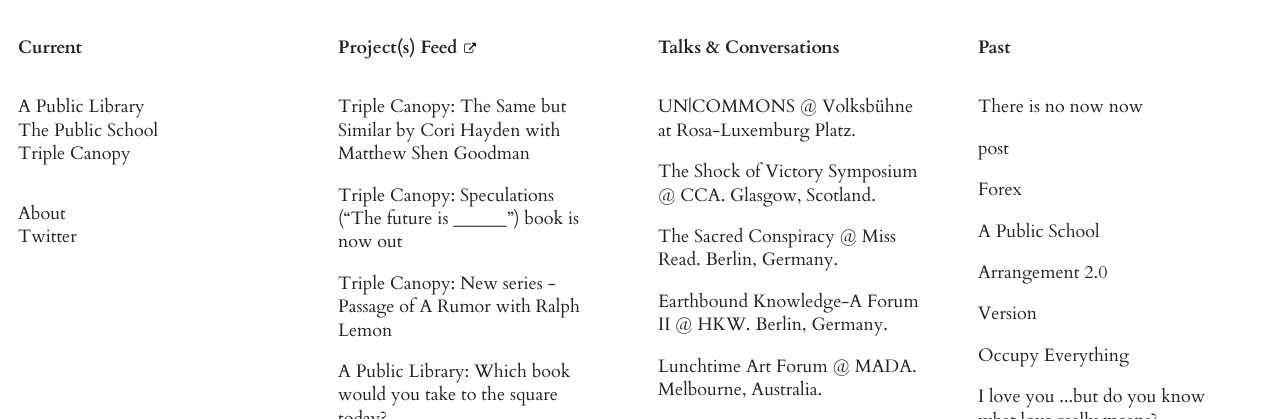
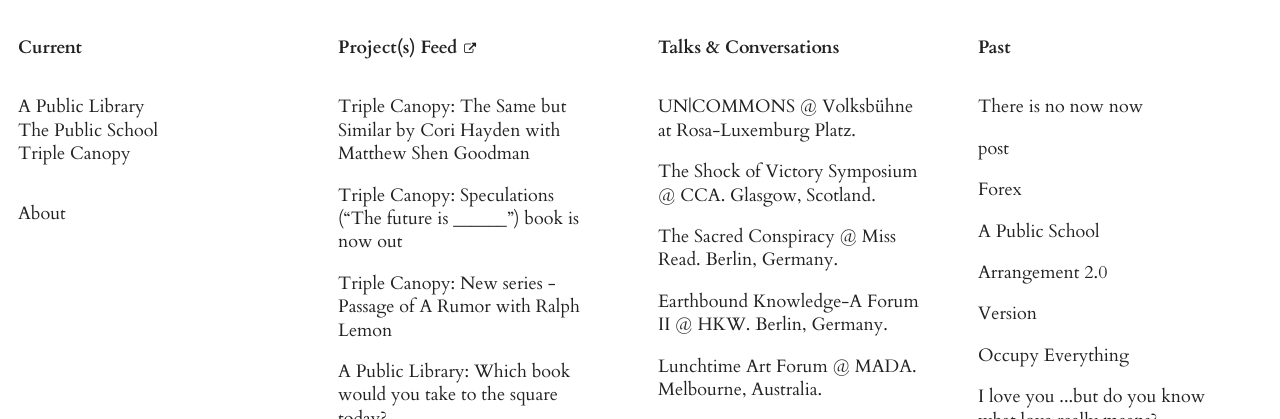
Before and after one commit to calebwaldorf/site, a Jekyll site: the page built from index.html, in a window 1280 px wide and 900 px high. Shown: the top 419 px of the window. Built offline with Jekyll 4.4.1, drawn with Linux system fonts in a browser that asks for light colours; nearby versions of some CDN libraries; the list of posts is cut into pages by our own code.

Commit message:
"about twitter" is weird

```diff
--- a/_layouts/default.html
+++ b/_layouts/default.html
@@ -18,8 +18,6 @@
               <ul>
               <li>
                 <a href="/about/index.html">About</a>
-                <br/>
-                <a href="http://twitter.com/calebwaldorf/" target="_blank">Twitter</a>
               </li>
             </ul>
         </div>
```
